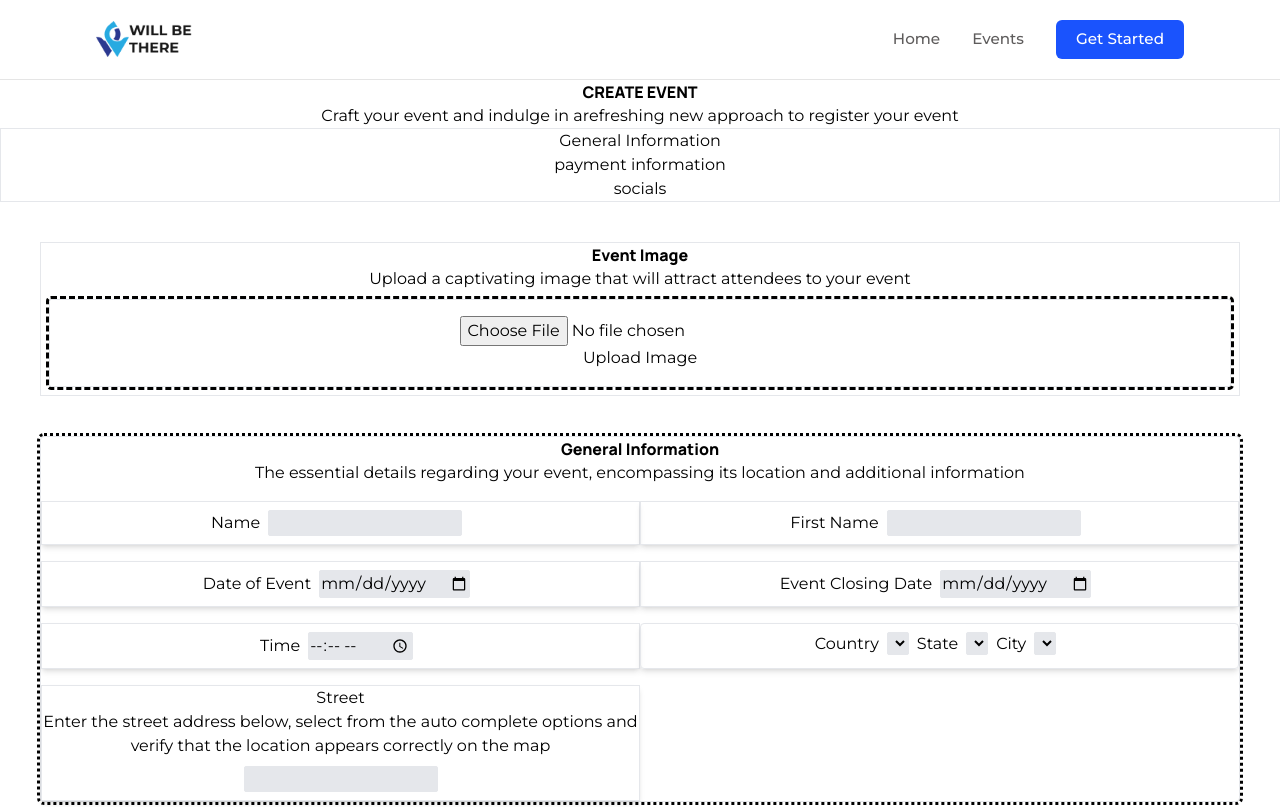
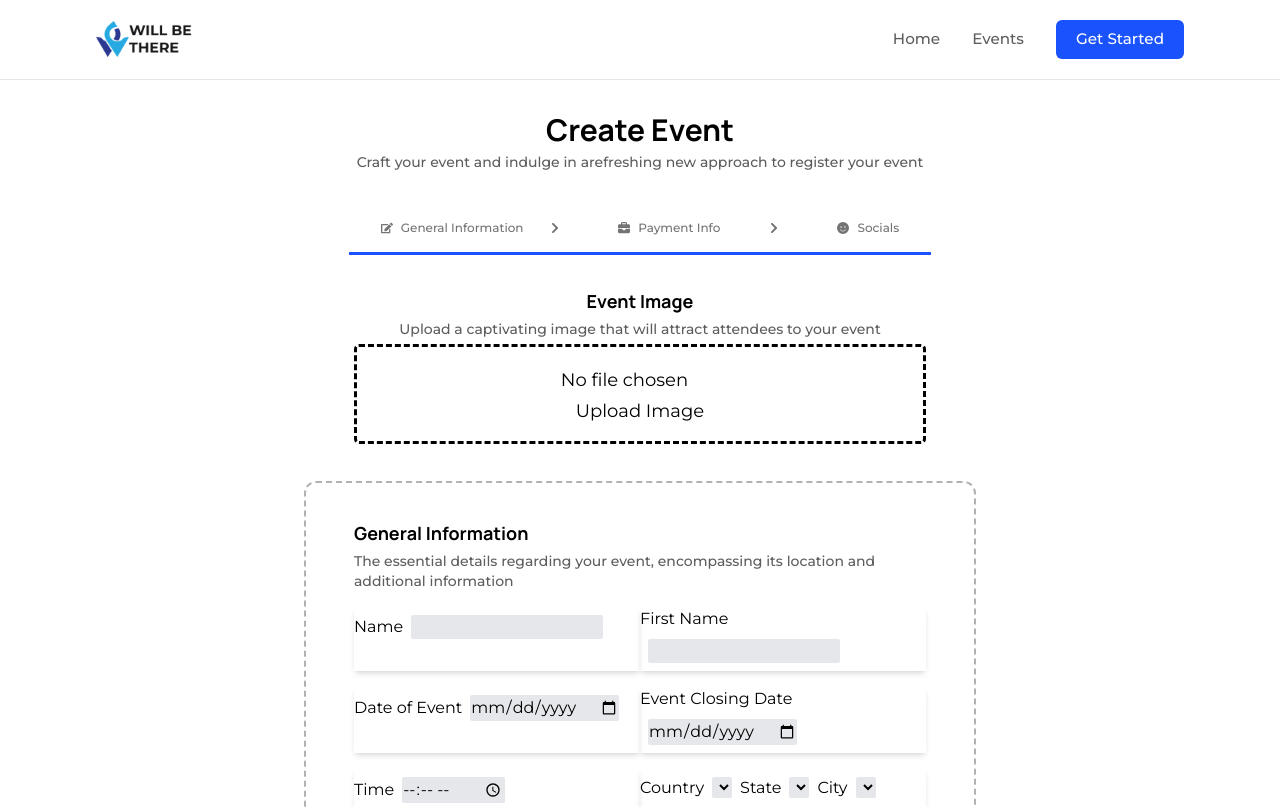
Before and after one commit to WILL-BE-THERE/WILL-BE-THERE, a React (Vite) app in the folder Frontend-React/: page /createevent in a window 1280 px wide. Shown: the top 807 px of the page. Built offline with nearby package versions, Linux system fonts and the light colour scheme.

Commit message:
styled the create and manage event page, working on the create event general information page

```diff
--- a/Frontend-React/src/pages/CreateEventGeneralinfo.tsx
+++ b/Frontend-React/src/pages/CreateEventGeneralinfo.tsx
@@ -1,81 +1,159 @@
+import { FaChevronRight, FaEdit } from 'react-icons/fa'
+import { FaBriefcase, FaFaceSmile } from 'react-icons/fa6'
+
 const CreateEvent = () => {
   return (
     <div className="items-center text-center bg-white">
-            <section>
-                <h1 className="font-extrabold">CREATE EVENT</h1>
-                <p className="font-large">Craft your event and indulge in arefreshing new approach to register your event</p>
+      <div className=" w-[70%] mx-auto">
+        <section className="pt-8 text-center">
+          <h1 className="font-bold text-3xl">Create Event</h1>
+          <p className="font-medium text-sm text-neutral-200 mt-1 mb-8">
+            Craft your event and indulge in arefreshing new approach to register
+            your event
+          </p>
         </section>
-            <section className="border">
-                <p>General Information</p>
-                <p>payment information</p>
-                <p>socials</p>
+
+        <section className="flex items-center justify-between gap-12 border-b-[3.5px] border-primary-100 py-4 w-[65%] mx-auto px-8">
+          <div className="flex justify-between items-center text-xs text-neutral-500 font-medium w-full">
+            <p className="flex gap-2 items-center">
+              <FaEdit />
+              General Information
+            </p>
+            <FaChevronRight />
+          </div>
+          <div className="flex justify-center items-center text-xs gap-12 text-neutral-500 font-medium w-full">
+            <p className="flex gap-2 items-center">
+              <FaBriefcase /> Payment Info
+            </p>
+            <FaChevronRight />
+          </div>
+          <div className="flex justify-between items-center text-xs text-neutral-500 font-medium">
+            <p className="flex gap-2 items-center">
+              <FaFaceSmile />
+              Socials
+            </p>
+          </div>
         </section>
-            <section className="border m-10 items-center">
-                <h1 className="font-extrabold">Event Image</h1>
-                <p>Upload a captivating image that will attract attendees to your event</p>
-                <form className="border outline-dashed m-2 rounded-sm p-4 text-center">
+
+        <section className=" mt-8 items-center text-lg w-[65%] mx-auto">
+          <h1 className="font-bold mb-1">Event Image</h1>
+          <p className="text-neutral-200 text-sm font-medium">
+            Upload a captivating image that will attract attendees to your event
+          </p>
+
+          <form className=" outline-dashed m-2 rounded-sm p-4 text-center">
             <div>
               <label htmlFor="eventimage"></label>
-                        <input type="file" id="eventimage" name="eventimage" />
+              <input
+                type="file"
+                id="eventimage"
+                name="eventimage"
+                className=" file:opacity-0"
+              />
             </div>
             <button type="submit">Upload Image</button>
           </form>
         </section>
-            <section className="border outline-dotted rounded m-10">
-                <h1 className="font-extrabold">General Information</h1>
-                <p>The essential details regarding your event, encompassing its location and additional information</p>
+
+        <section className="border-2 border-dashed rounded-xl border-black/30 mt-10 py-5 w-[75%] mx-auto px-12 text-start">
+          <h1 className="font-bold mb-1 text-lg mt-4">General Information</h1>
+          <p className="text-neutral-200 text-sm font-medium">
+            The essential details regarding your event, encompassing its
+            location and additional information
+          </p>
           <form className="grid grid-cols-2 grid-gap-4">
-                    <div className="border outline-2 shadow-md mt-4">
+            <div className=" outline-2 shadow-md mt-4">
               <label htmlFor="name">Name</label>
-                        <input type="text" id="name" name="name"className="border outline-none m-2 rounded-sm bg-gray-200" />
+              <input
+                type="text"
+                id="name"
+                name="name"
+                className=" outline-none m-2 rounded-sm bg-gray-200"
+              />
             </div>
-                    <div className="border outline-2 shadow-md mt-4">
+            <div className=" outline-2 shadow-md mt-4">
               <label htmlFor="firstname">First Name</label>
-                        <input type="text" id="firsname" name="firstname"className="border outline-none m-2 rounded-sm bg-gray-200" />
+              <input
+                type="text"
+                id="firsname"
+                name="firstname"
+                className=" outline-none m-2 rounded-sm bg-gray-200"
+              />
             </div>
-                    <div className="border outline-2 shadow-md mt-4">
+            <div className=" outline-2 shadow-md mt-4">
               <label htmlFor="event date">Date of Event</label>
-                        <input type="date" id="eventdate" name="eventdate" className="border outline-none m-2 rounded-sm bg-gray-200"/>
+              <input
+                type="date"
+                id="eventdate"
+                name="eventdate"
+                className=" outline-none m-2 rounded-sm bg-gray-200"
+              />
             </div>
-                    <div className="border outline-2 shadow-md mt-4">
+            <div className=" outline-2 shadow-md mt-4">
               <label htmlFor="eventclosingdate">Event Closing Date</label>
-                        <input type="date" id="eventclosingdate" name="eventclosingdate" className="border outline-none m-2 rounded-sm bg-gray-200"/>
+              <input
+                type="date"
+                id="eventclosingdate"
+                name="eventclosingdate"
+                className=" outline-none m-2 rounded-sm bg-gray-200"
+              />
             </div>
-                    <div className="border outline-2 shadow-md mt-4">
+            <div className=" outline-2 shadow-md mt-4">
               <label htmlFor="Time">Time</label>
-                        <input type="time" id="time" name="time"className="border outline-none m-2 rounded-sm bg-gray-200"></input>
+              <input
+                type="time"
+                id="time"
+                name="time"
+                className=" outline-none m-2 rounded-sm bg-gray-200"
+              ></input>
             </div>
-                    <div className=" border outline-2 rounded shadow-md mt-4 flex-auto">
+            <div className="  outline-2 rounded shadow-md mt-4 flex-auto">
               <label htmlFor="country">Country</label>
-                        <select id="country" name="country"className="border outline-none m-2 rounded-sm bg-gray-200" />
+              <select
+                id="country"
+                name="country"
+                className=" outline-none m-2 rounded-sm bg-gray-200"
+              />
               <label htmlFor="state">State</label>
-                        <select id="state" name="state"className="border outline-none m-2 rounded-sm bg-gray-200" />
+              <select
+                id="state"
+                name="state"
+                className=" outline-none m-2 rounded-sm bg-gray-200"
+              />
               <label htmlFor="city">City</label>
-                        <select id="city" name="city"className="border outline-none m-2 rounded-sm bg-gray-200" />
+              <select
+                id="city"
+                name="city"
+                className=" outline-none m-2 rounded-sm bg-gray-200"
+              />
             </div>
-                    <div className="border outline-2 shadow-md mt-4">
+            <div className=" outline-2 shadow-md mt-4">
               <label htmlFor="street">Street</label>
-                        <p>Enter the street address below, select from the auto complete options and verify that the location appears correctly on the map</p>
-                        <input type="text" id="street" name="street" className="border outline-none m-2 rounded-sm bg-gray-200" />
+              <p>
+                Enter the street address below, select from the auto complete
+                options and verify that the location appears correctly on the
+                map
+              </p>
+              <input
+                type="text"
+                id="street"
+                name="street"
+                className=" outline-none m-2 rounded-sm bg-gray-200"
+              />
             </div>
           </form>
-                <div>
-                    {/* google map */}
-                </div>
+          <div>{/* google map */}</div>
         </section>
         <section>
           <button>
-                    <a href="/HostPage">
-                        Back
-                    </a>
+            <a href="/HostPage">Back</a>
           </button>
           <button>
-                    <a href="/CreateEventPayInfo">
-                        Next
-                    </a>
+            <a href="/CreateEventPayInfo">Next</a>
           </button>
         </section>
       </div>
-    );
+    </div>
+  )
 }
 export default CreateEvent
--- a/Frontend-React/src/pages/HostPage.tsx
+++ b/Frontend-React/src/pages/HostPage.tsx
@@ -1,10 +1,14 @@
+import { Link } from 'react-router-dom'
 import createEventIcon from '../assets/create-event-icon.png'
 import manageEventIcon from '../assets/manage-event-icon.png'
 
 const HostPage = () => {
   return (
     <div className="flex flex-col justify-center items-center bg-white pt-20 pb-24">
-      <section className="border-2 border-dashed border-neutral-400 rounded-xl text-center cursor-pointer flex flex-col items-center justify-center h-56 w-80 sm:w-96">
+      <Link
+        to="/createevent"
+        className="border-2 border-dashed border-neutral-400 rounded-xl text-center cursor-pointer flex flex-col items-center justify-center h-56 w-80 sm:w-96"
+      >
         <div className="mb-3">
           <img src={createEventIcon} alt="Create event icon" />
         </div>
@@ -12,7 +16,7 @@ const HostPage = () => {
         <p className="text-sm text-neutral-200 font-medium">
           you've not uploaded any event yet
         </p>
-      </section>
+      </Link>
 
       <section className="border-2 border-dashed border-neutral-400 rounded-xl text-center cursor-pointer flex flex-col items-center justify-center h-56 w-72 sm:w-80 mt-10">
         <div className="mb-3">
```
Also changed, not shown: Frontend-React/src/assets/Group 26.png (added). Lines whose indentation alone changed are shown as unchanged.
